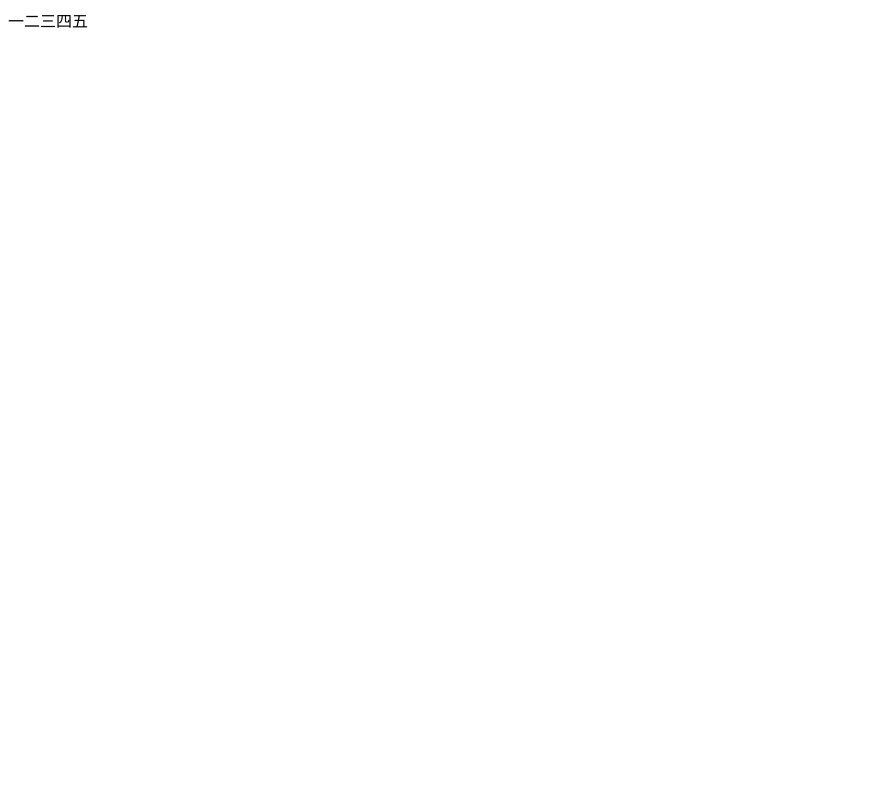
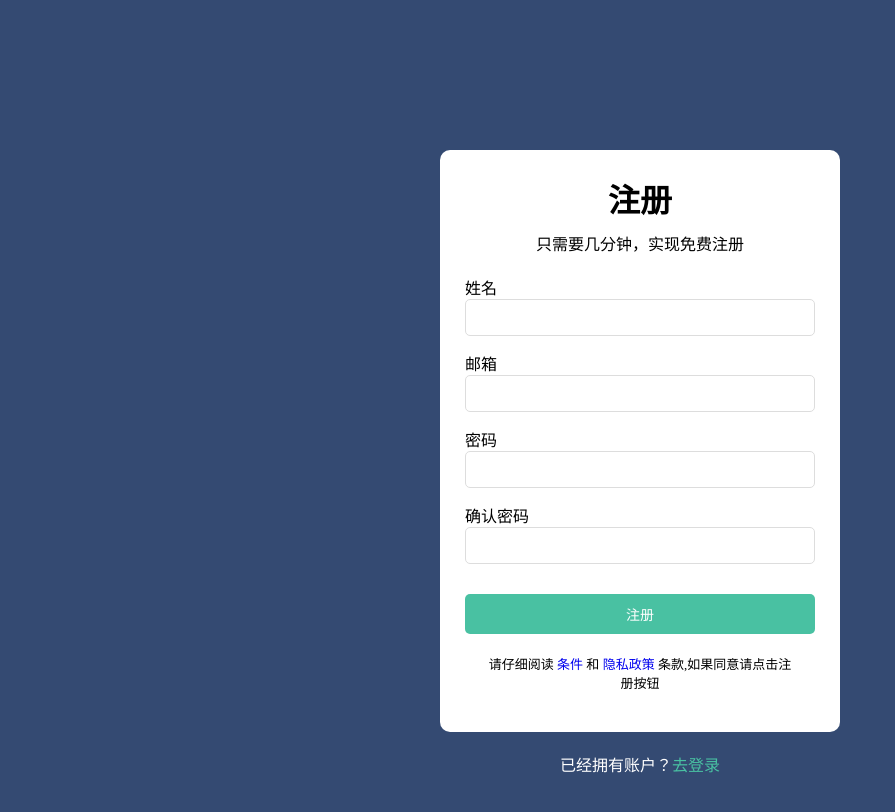
Before and after one commit to songguo723/songguo723.github.io, a plain HTML site: page index.html in a window 1280 px wide. Shown: the whole page, without its empty margins (0-895 px from the left). Drawn offline with Linux system fonts and the light colour scheme.

Commit message:
Update index.html

```diff
--- a/index.html
+++ b/index.html
@@ -1 +1,108 @@
-<p>一二三四五</p>
+<!DOCTYPE html>
+<html lang="en">
+<head>
+    <meta charset="UTF-8">
+    <meta name="viewport" content="width=device-width, initial-scale=1.0">
+    <title>表单练习</title>
+</head>
+<style>
+    *{
+        box-sizing: border-box;
+        margin: 0;
+        padding: 0;
+    }
+    body{
+        background-color: #344a72;
+    }
+    a{
+       text-decoration: none;
+    }
+    #bdbj{
+        max-width: 400px;
+        margin: 150px auto;
+    }
+    .form-bt{
+        padding: 20px 25px;
+        background-color: #fff;
+        color: #000;
+        border-radius: 10px;
+    }
+    .form-bt h1,.form-bt p{
+        text-align: center;
+        padding: 5px;
+    }
+    .form-bt .form-srk{
+        margin-top: 15px;
+    }
+    .form-bt .form-srk label{
+        display: block;
+    }
+    .form-bt .form-srk input{
+        width: 100%;
+        padding: 10px;
+        border: 1px solid #dddddd;
+        border-radius: 5px;
+    }
+    .form-bt button{
+        border: none;
+        width: 100%;
+        padding: 10px;
+        margin-top: 30px;
+        background: #49c1a2;
+        color: #fff;
+        font-size: 14px;
+        cursor: pointer;
+        border-radius: 5px;
+    }
+    .form-bt button:hover{
+        background: #36967d;
+    }
+    .form-bt .zswz{
+        font-size: 13px;
+        padding: 20px;
+    }
+    footer{
+        text-align: center;
+        padding: 20px 0;
+    }
+    footer p{
+        color: #fff;
+    }
+    footer a{
+        color: #49c1a2;
+    }
+</style>
+<body>
+    <div id="bdbj">
+       <div class="form-bt">
+        <h1>注册</h1>
+        <p>只需要几分钟，实现免费注册</p>
+        <form>
+            <div class="form-srk">
+                <label for="name">姓名</label>
+                <input type="text" name="name" id="name">
+            </div>
+            <div class="form-srk">
+                <label for="email">邮箱</label>
+                <input type="email" name="email" id="email">
+            </div>
+            <div class="form-srk">
+                <label for="password">密码</label>
+                <input type="password" name="password" id="password">
+            </div>
+            <div class="form-srk">
+                <label for="password2">确认密码</label>
+                <input type="password2" name="password2" id="password2">
+            </div>
+            <button type="submit" class="zcnn">注册</button>
+            <p class="zswz">
+                请仔细阅读<a href="#"> 条件 </a>和<a href="#"> 隐私政策 </a>条款,如果同意请点击注册按钮
+            </p>
+        </form>
+       </div>
+       <footer>
+        <p>已经拥有账户？<a href="#">去登录</a></p>
+       </footer>
+    </div>
+</body>
+</html>
```
